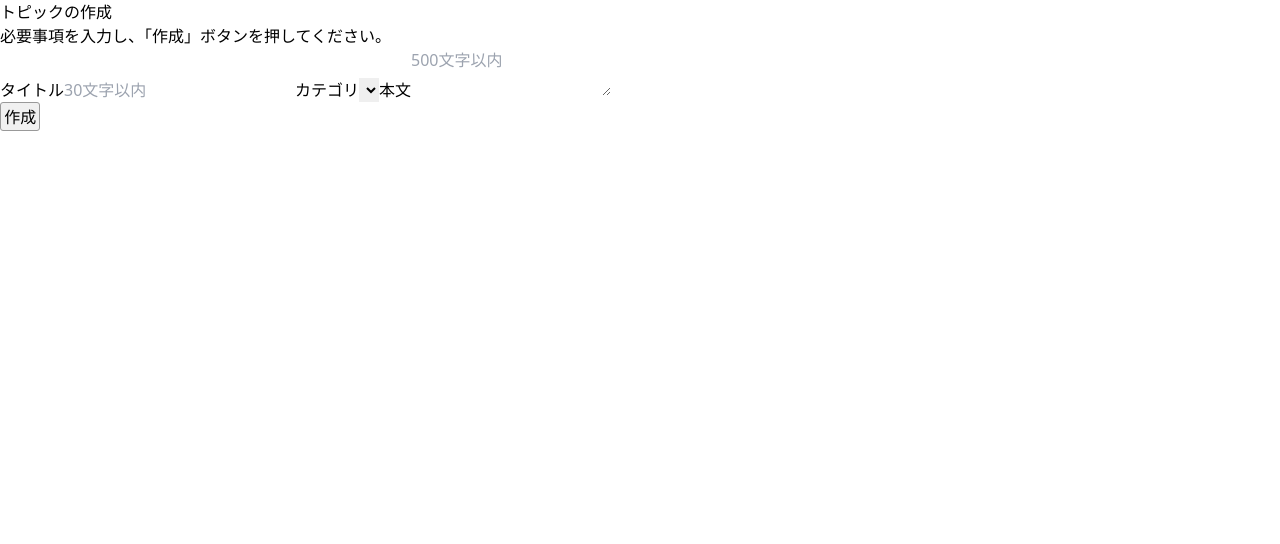
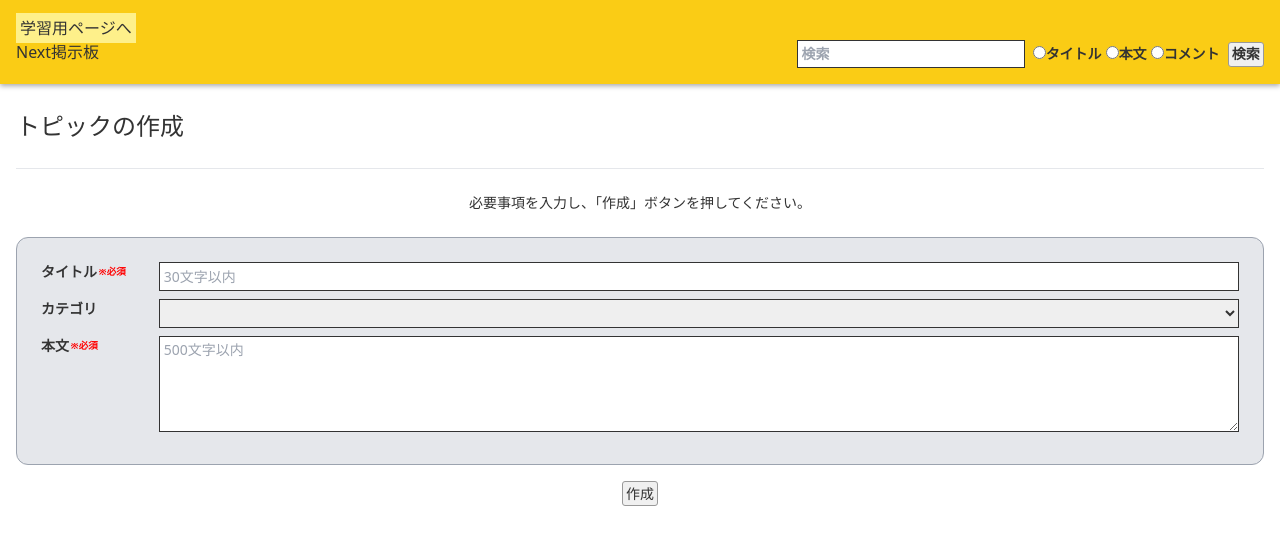
Before and after one commit to Misaki-Ouchi/Next.js_bulletin-board, a Next.js app: page /NewTopics in a window 1280 px wide. Shown: the top 544 px of the page. Built offline with nearby package versions, Linux system fonts and the light colour scheme.

Commit message:
トピック作成ページ作成

```diff
--- a/src/features/category/Post_category.tsx
+++ b/src/features/category/Post_category.tsx
@@ -39,6 +39,7 @@ export default function Post_category() {
           type="text"
           placeholder="カテゴリ名(2文字以上)"
         />
+        <br/>
         <button type="submit" className="mb-3 btn">
           カテゴリ登録
         </button>
--- a/src/pages/NewTopics.jsx
+++ b/src/pages/NewTopics.jsx
@@ -1,26 +1,34 @@
-import type { NextPage } from 'next'
+import Header from '@/components/base/Header'
 
-const NewTopics: NextPage = () => {
+const NewTopics = () => {
   return (
-    <>
-      <h1>トピックの作成</h1>
     <div>
-        <p>必要事項を入力し、「作成」ボタンを押してください。</p>
-        <form action="">
+      <Header />
+      <div className='container_box text-sm'>
+        <h1 className='mt-4 mb-8'>トピックの作成</h1>
+        <hr className='mb-6'/>
+          <p className='text-center mb-6'>必要事項を入力し、「作成」ボタンを押してください。</p>
+          <form className="bg-gray-200 border border-gray-400 rounded-xl p-6 mb-4" action="">
             <div>
-            <label>タイトル</label>
-            <input type="text" placeholder='30文字以内'/>
-            <label>カテゴリ</label>
-            <select name="category_select">
+              <div className='flex mb-2'>
+                <label className='form_label form_label_required'>タイトル</label>
+                <input className='newTopic_input' type="text" placeholder='30文字以内'/>
+              </div>
+              <div className='flex mb-2'>
+                <label className='form_label'>カテゴリ</label>
+                <select className='newTopic_input' name="category_select">
                   <option value=""></option>
                 </select>
-            <label>本文</label>
-            <textarea placeholder='500文字以内'/>
               </div>
-          <button className='btn'>作成</button>
+              <div className='flex mb-2'>
+                <label className='form_label form_label_required'>本文</label>
+                <textarea className='newTopic_input h-24' placeholder='500文字以内'/>
+              </div>
+            </div>
           </form>
+          <button className='btn form_btn'>作成</button>
       </div>
-    </>
+    </div>
   )
 }
 
--- a/src/styles/globals.css
+++ b/src/styles/globals.css
@@ -6,4 +6,13 @@
   .container_box {
     @apply container p-4
   }
+  /* .form_label_required {
+    @apply pr-3
+  } */
+  .newTopic_input {
+    @apply w-full
+  }
+  .form_btn {
+    @apply m-auto block
+  }
 }
--- a/src/styles/main.css
+++ b/src/styles/main.css
@@ -2,17 +2,26 @@
   box-sizing: border-box;
   margin: 0;
   padding: 0;
+  color: #333;
 }
 body {
   min-width: 500px;
 }
+
+h1 {
+  font-size: 1.5rem;
+}
+
 a {
   color: inherit;
   text-decoration: none;
 }
 input,
-textarea {
+textarea,
+select {
   max-width: 100%;
+  border: 1px solid #333;
+  padding: 0.2rem;
 }
 header {
   position: relative;
@@ -38,3 +47,21 @@ footer {
 .btn:hover {
   background-color: rgb(220, 220, 220);
 }
+.form_label {
+  width: 6rem;
+  margin-right: 2rem;
+  font-weight: bold;
+}
+.form_label_required {
+  position: relative;
+  display: inline-block;
+}
+.form_label_required::after {
+  position: absolute;
+  content: '※必須';
+  top: 0rem;
+  color: red;
+  font-size: 0.6rem;
+  font-weight: bold;
+  padding-left: 0.1rem;
+}
```
Lines whose indentation alone changed are shown as unchanged.
